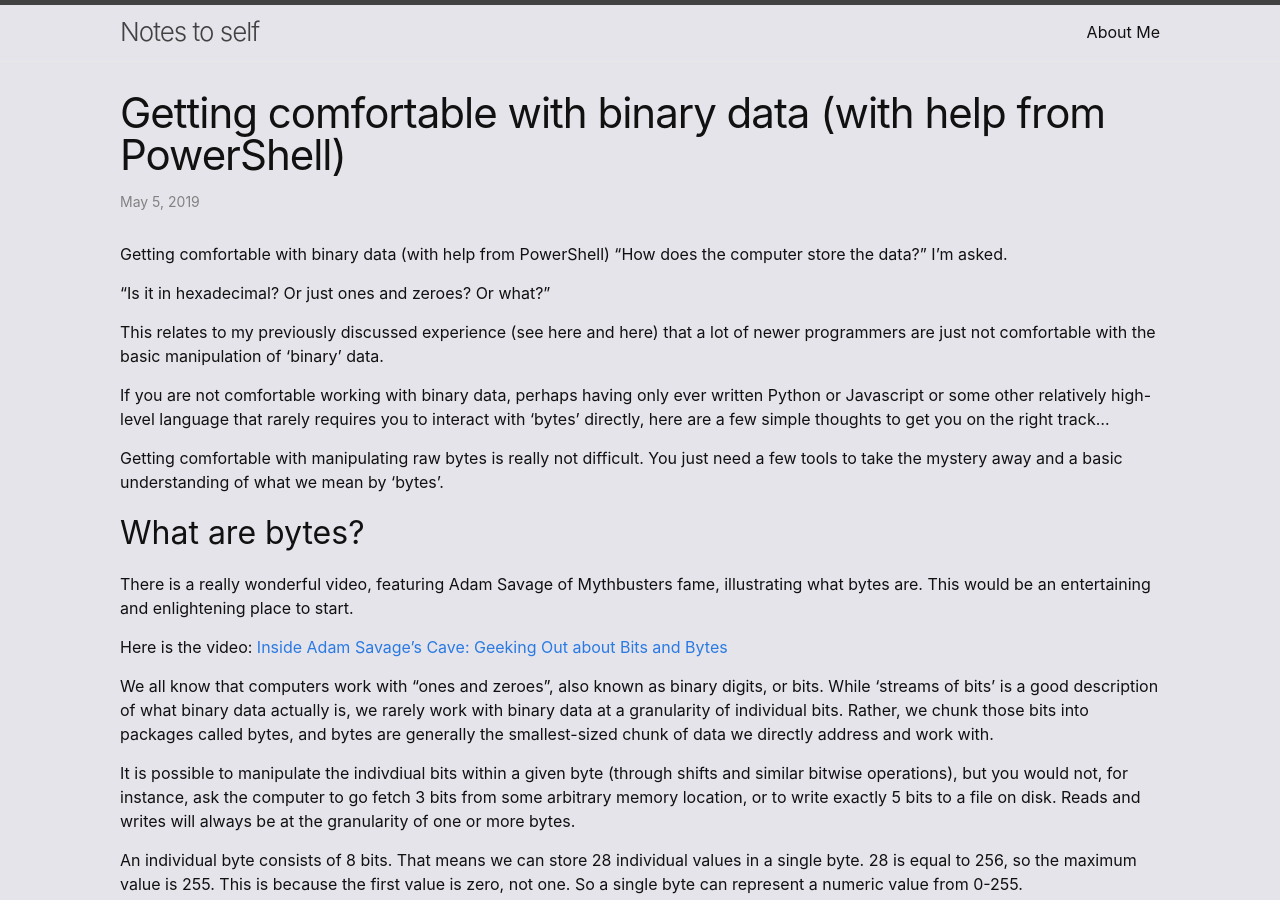
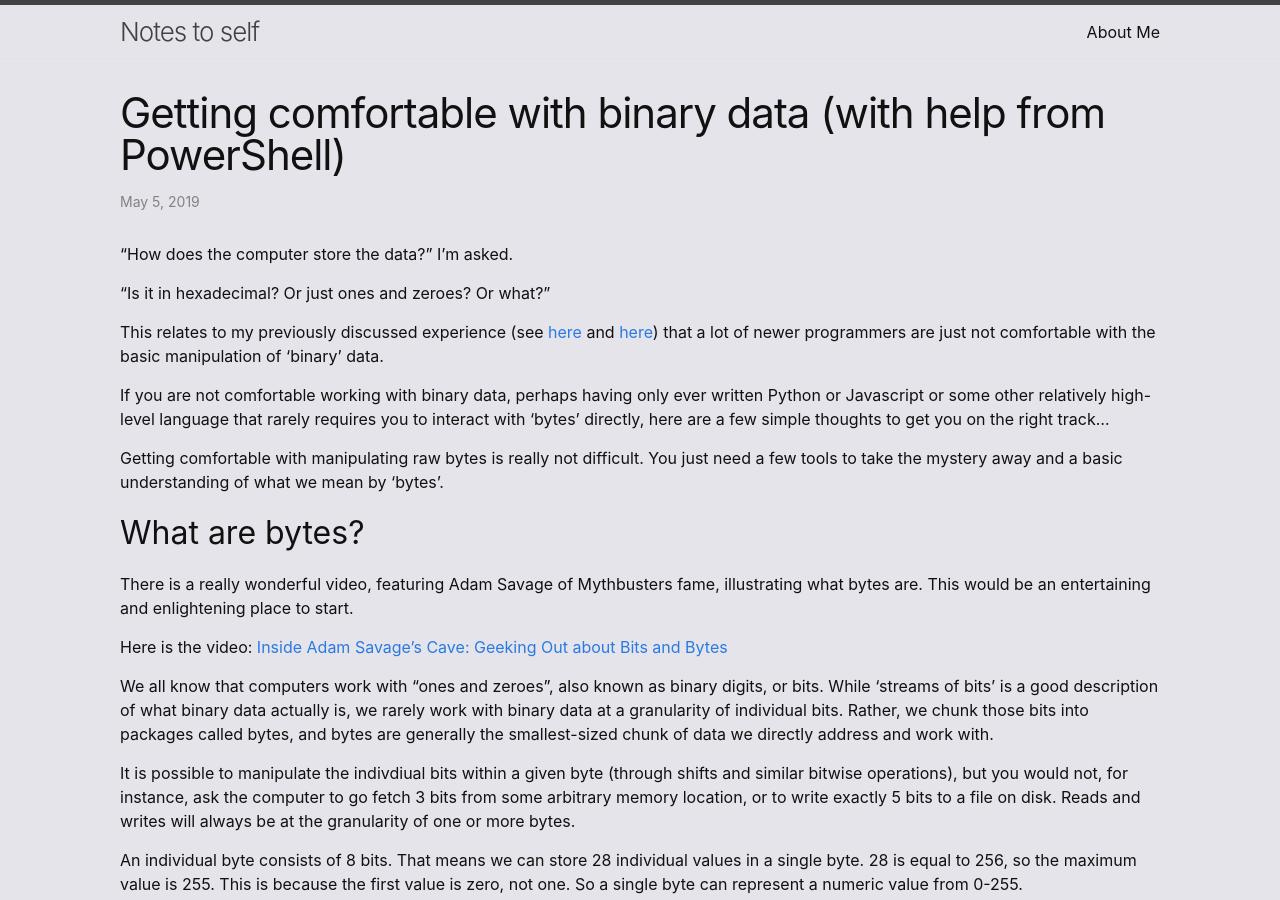
Before and after one commit to Treit/treit.github.io, a Jekyll site: the page built from _posts/2019/2019-05-04-GettingComfortableWithBinary.md, in a window 1280 px wide and 900 px high. Built offline with Jekyll 4.4.1, drawn with Linux system fonts in a browser that asks for light colours.

```diff
--- a/_posts/2019/2019-05-04-GettingComfortableWithBinary.md
+++ b/_posts/2019/2019-05-04-GettingComfortableWithBinary.md
@@ -41,12 +41,11 @@
 }
 </style>
 
-Getting comfortable with binary data (with help from PowerShell)
 "How does the computer store the data?" I’m asked.
 
 "Is it in hexadecimal? Or just ones and zeroes? Or what?"
 
-This relates to my previously discussed experience (see here and here) that a lot of newer programmers are just not comfortable with the basic manipulation of ‘binary’ data.
+This relates to my previously discussed experience (see [here]({% post_url /2019/2019-03-11-BitAndBytesPart1 %}) and [here]({% post_url /2019/2019-03-11-BitAndBytesPart2 %})) that a lot of newer programmers are just not comfortable with the basic manipulation of ‘binary’ data.
 
 If you are not comfortable working with binary data, perhaps having only ever written Python or Javascript or some other relatively high-level language that rarely requires you to interact with ‘bytes’ directly, here are a few simple thoughts to get you on the right track…
 
```
